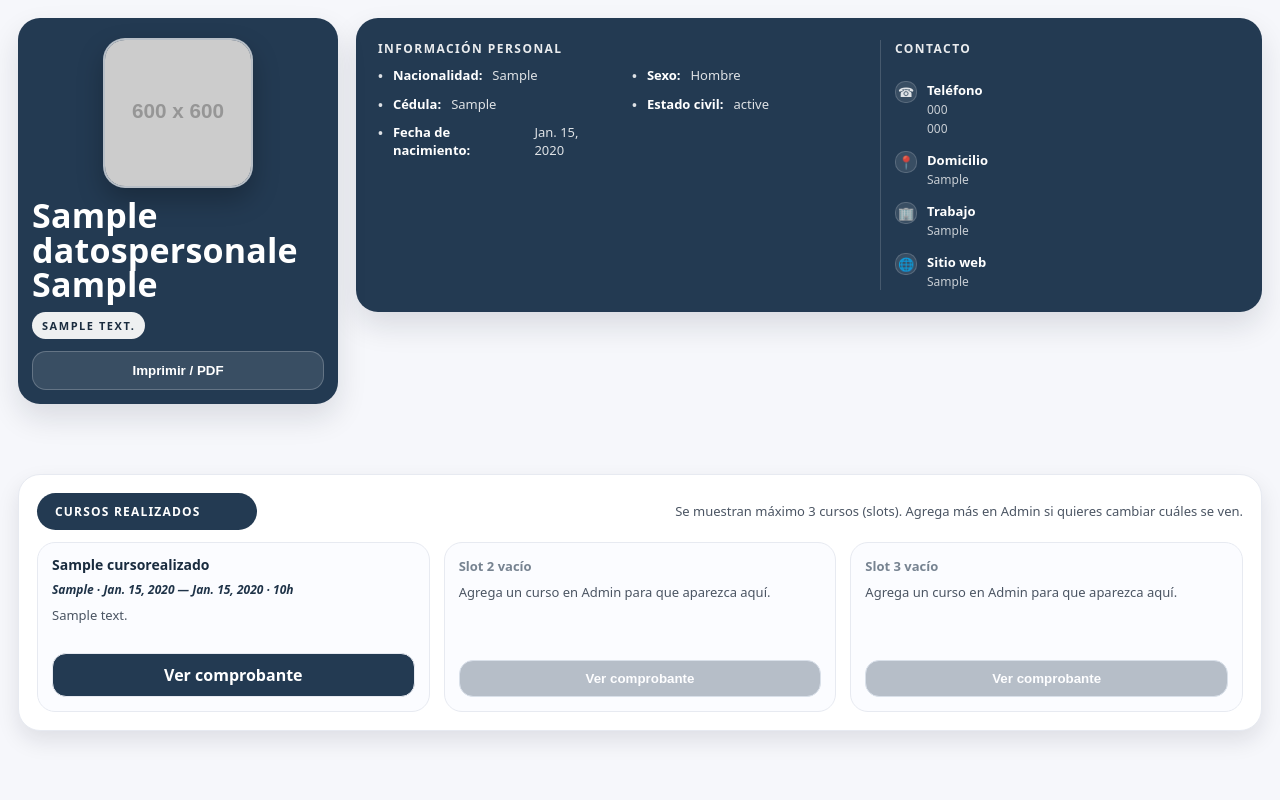
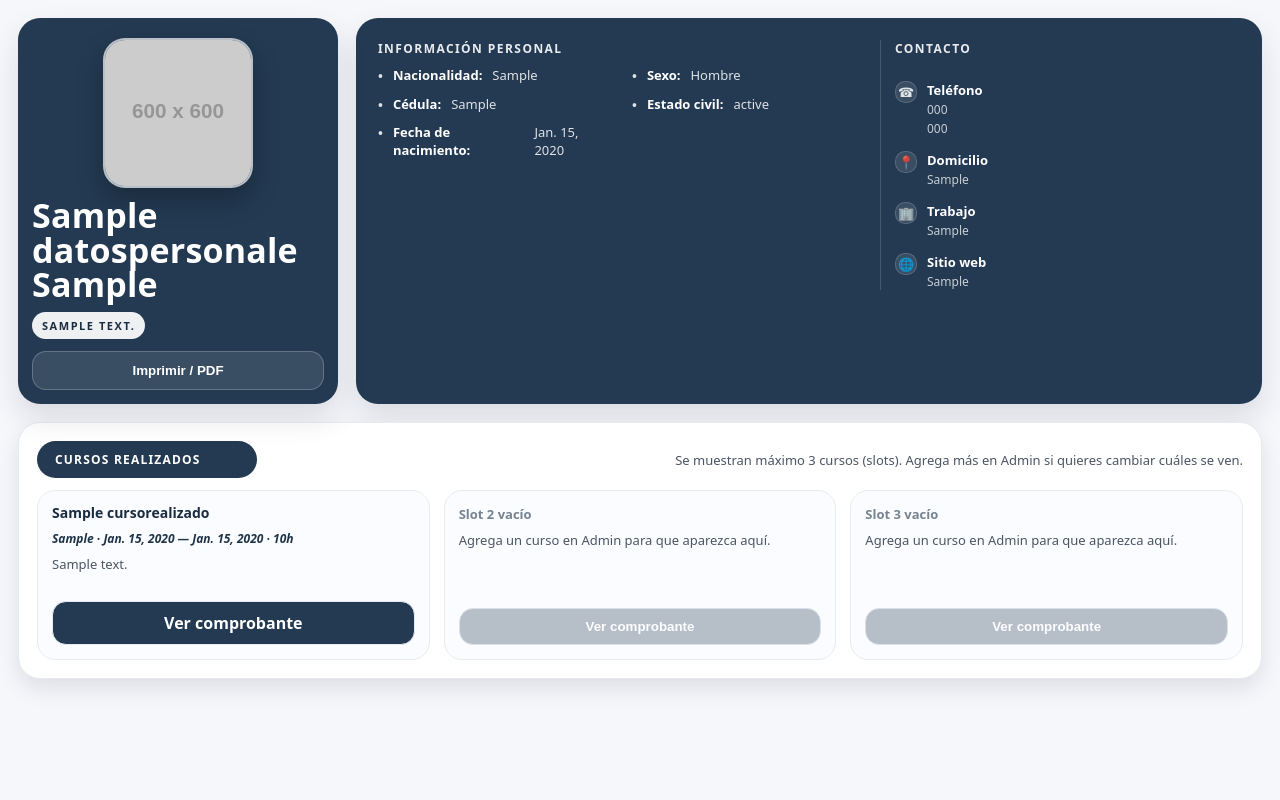
Before and after one commit to ANTHOX12/Proyectobasededatos, a Django app: page / in a window 1280 px wide. Run offline with Django 5.2, Linux system fonts and the light colour scheme; tables that the repository leaves empty hold one stand-in row (values such as "Sample post"); grey boxes labelled with a size stand in for pictures from a placeholder-image service; some libraries are stand-ins or nearby versions.

Commit message:
Versio2wad1

```diff
--- a/tasks/templates/home.html
+++ b/tasks/templates/home.html
@@ -34,13 +34,18 @@
 .layout{
   min-height: 100vh;
   display:grid;
+
   grid-template-columns: 320px 1fr;
   grid-template-areas:
     "side panel"
-    "cursos cursos";   /* 👈 cursos ocupa las 2 columnas */
+    "cursos cursos";
+
+  grid-template-rows: auto auto;   /* 👈 CLAVE */
   gap: 18px;
   padding: 18px;
-  align-items:start;
+
+  align-items: stretch;            /* 👈 CLAVE: iguala altura side/panel */
+  align-content: start;            /* 👈 CLAVE: evita el espacio blanco gigante */
 }
 
 
@@ -70,10 +75,13 @@
   color: #fff;
   padding: 14px;
   box-shadow: var(--shadow);
-  height: fit-content;
-  position: relative;
-  top: 0px;
+
+  height: 100%;          /* 👈 */
+  position: sticky;
+  top: 18px;
+  align-self: stretch;   /* 👈 asegura que estire */
 }
+
 @media (max-width: 980px){
   .side{ position: relative; top: 0; }
 }
@@ -150,14 +158,15 @@
   padding: 22px;
   color: #fff;
 
+  height: 100%;          /* 👈 */
   min-height: 0;
-  height: fit-content;
 
   display:grid;
   grid-template-columns: 1fr 360px;
   gap: 18px;
   align-items:start;
 }
+
 @media (max-width: 980px){
   .panel{ grid-template-columns: 1fr; }
 }
```
